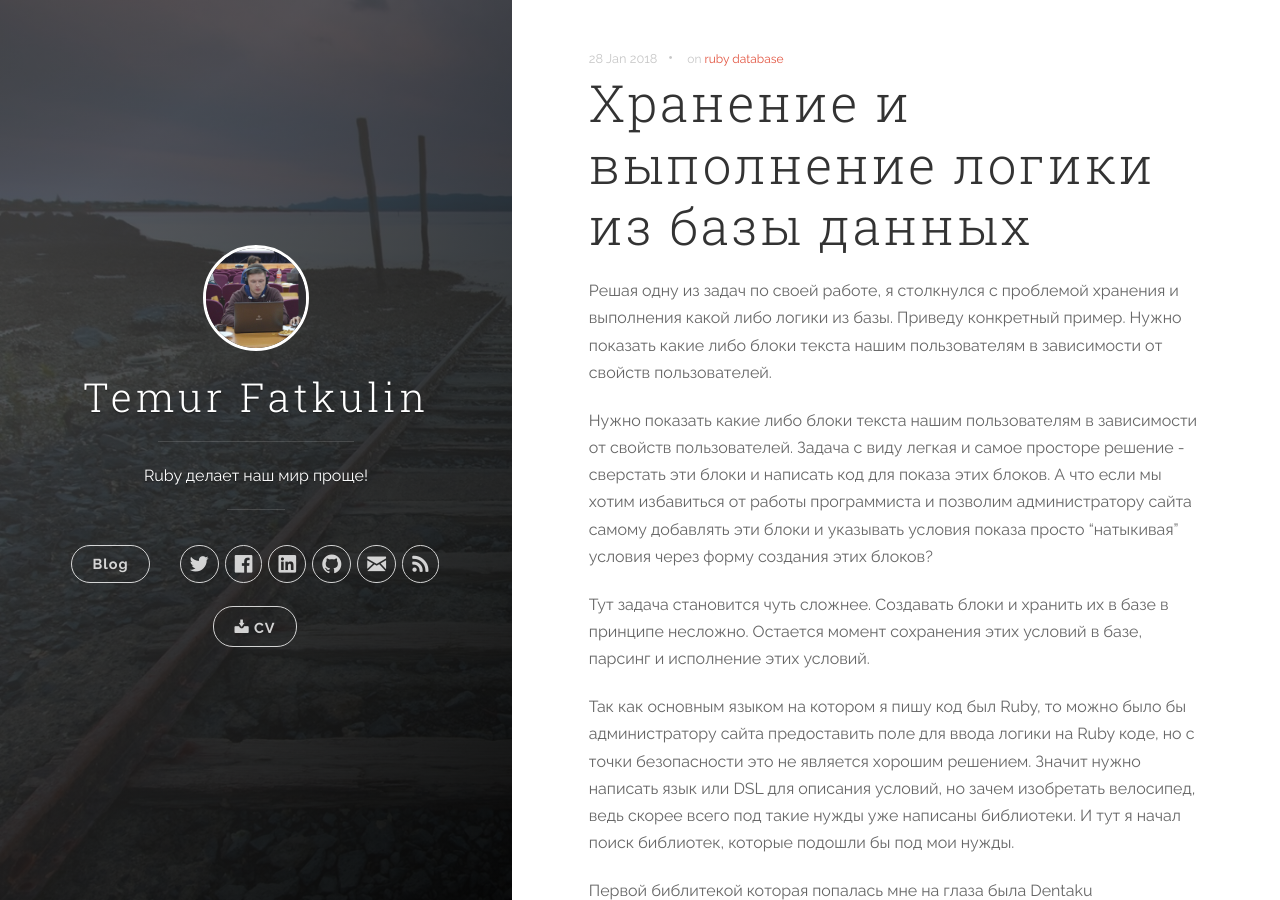
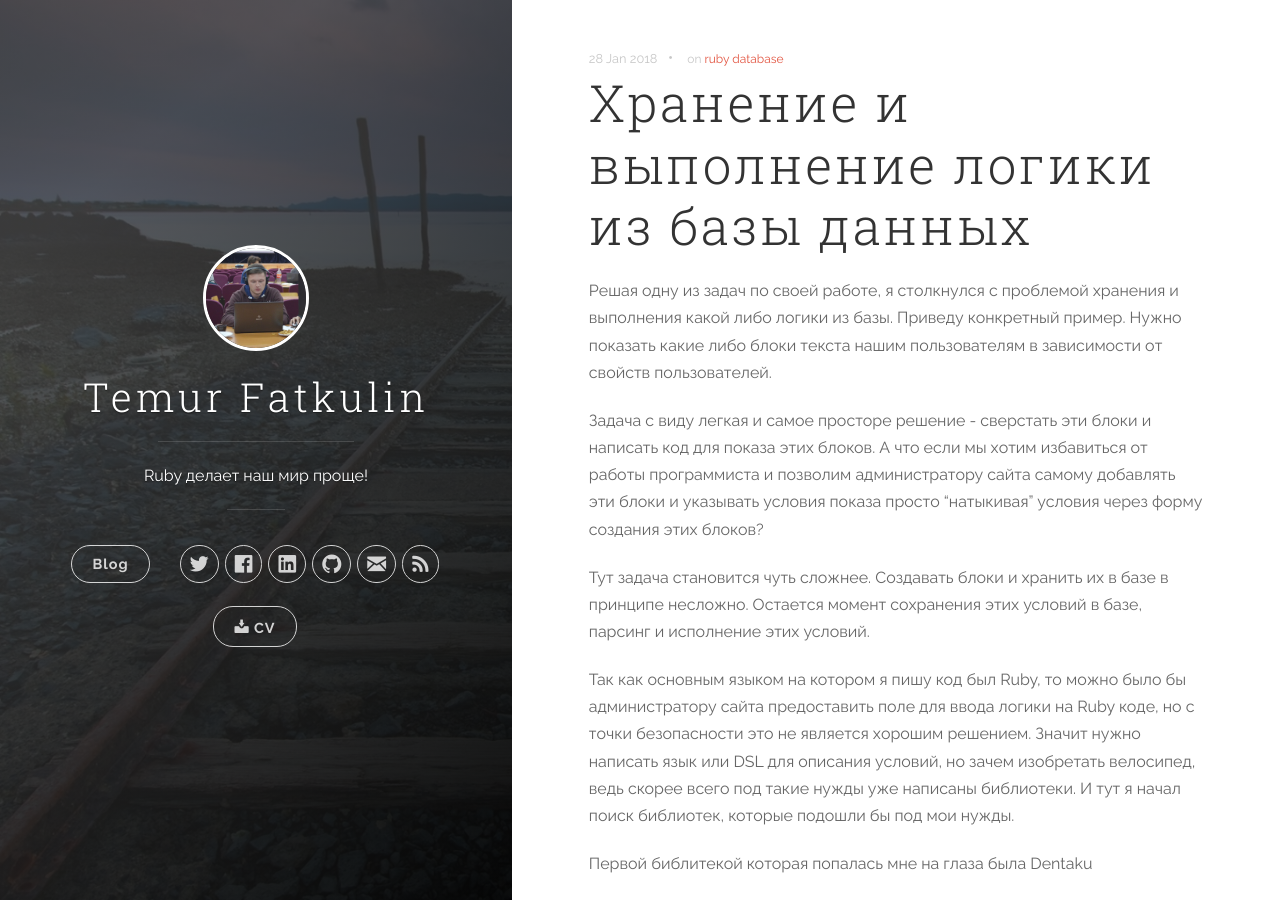
Before and after one commit to istickz/istickz.github.io, a Jekyll site: the page built from _posts/2018-01-28-store-and-execute-logic-from-database.md, in a window 1280 px wide and 900 px high. Built offline with Jekyll 4.4.1, drawn with Linux system fonts in a browser that asks for light colours; nearby versions of some CDN libraries; comment, search, counter and statistics services are not loaded.

Commit message:
update post

```diff
--- a/_posts/2018-01-28-store-and-execute-logic-from-database.md
+++ b/_posts/2018-01-28-store-and-execute-logic-from-database.md
@@ -11,7 +11,7 @@ tags: ['ruby', 'database']
 Нужно показать какие либо блоки текста нашим пользователям в зависимости от свойств пользователей.
 <!--more-->
 
-Нужно показать какие либо блоки текста нашим пользователям в зависимости от свойств пользователей.
+
 Задача с виду легкая и самое просторе решение - сверстать эти блоки и написать код для показа этих блоков.
 А что если мы хотим избавиться от работы программиста и позволим администратору сайта самому добавлять эти блоки
 и указывать условия показа просто "натыкивая" условия через форму создания этих блоков?
```
